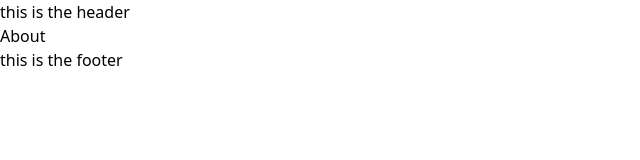
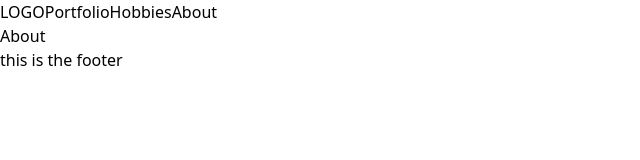
Before and after one commit to girlwhodrawsandstuff/girlwhodrawsandstuff.github.io, a React (Vite) app: page /#/about in a window 1280 px wide. Shown: the top 160 px of the page, without its empty margins (0-640 px from the left). Built offline with nearby package versions, Linux system fonts and the light colour scheme.

Commit message:
feat: add header categories and extract into config

```diff
--- a/src/shared/components/Header.tsx
+++ b/src/shared/components/Header.tsx
@@ -1,5 +1,15 @@
+import { ReactNode } from "react";
+import { appConfig } from "../configs/config";
+
 export const Header = () => {
-    return <header>
-        this is the header
+  const { categories } = appConfig.header;
+
+  return (
+    <header>
+      <a>LOGO</a>
+      {categories.map((category): ReactNode => {
+        return <a key={category}>{category}</a>
+      })}
     </header>
+  );
 };
--- /dev/null
+++ b/src/shared/configs/config.ts
@@ -0,0 +1,5 @@
+export const appConfig = {
+  header: {
+    categories: ["Portfolio", "Hobbies", "About"],
+  },
+};
--- a/src/views/Homepage.tsx
+++ b/src/views/Homepage.tsx
@@ -1,5 +1,5 @@
 const Homepage = () => {
-  return <div>Homepage</div>;
+  return <div>I'm currently updating my site. Please check back soon.</div>;
 };
 
 export default Homepage;
```
